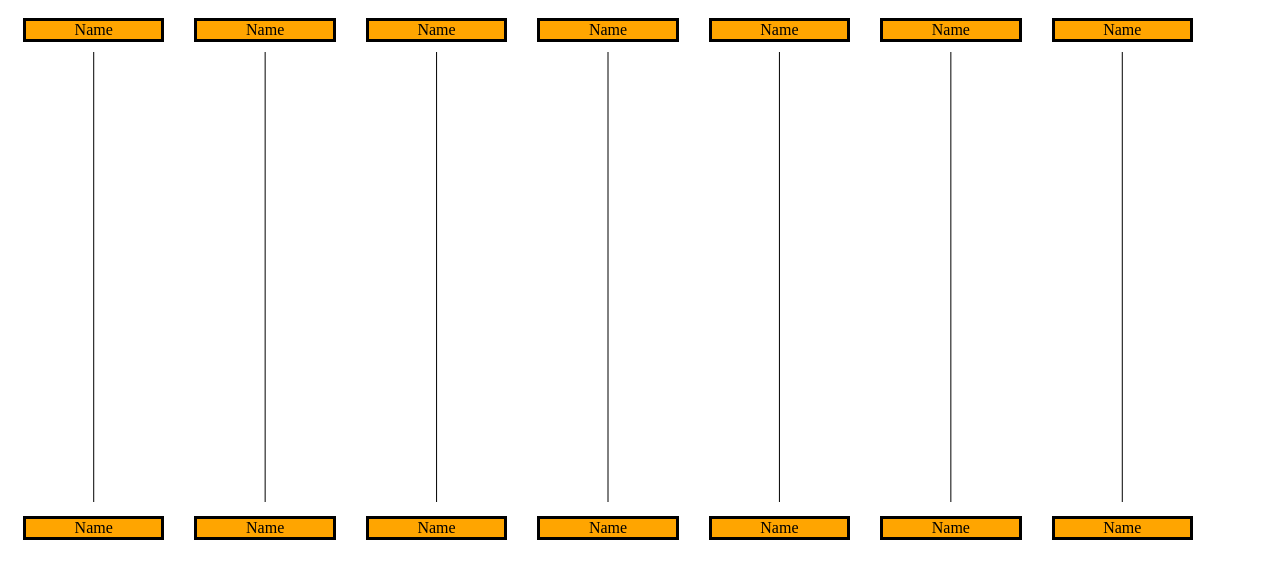
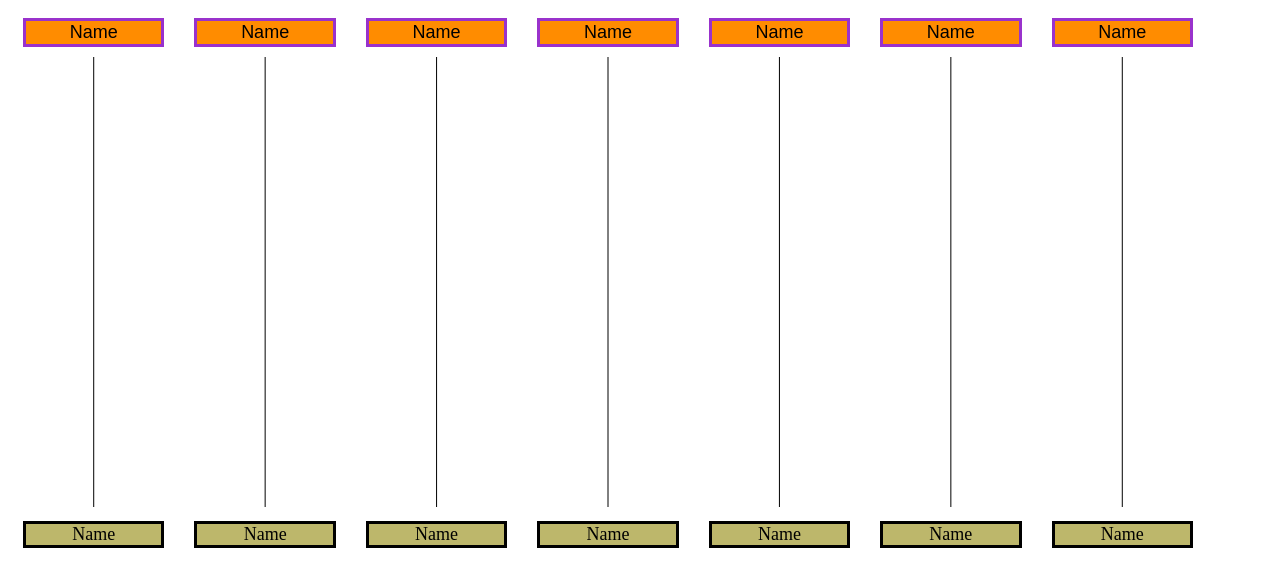
Before and after one commit to Wagomu056/amida, a PHP site: page / in a window 1280 px wide. Shown: the top 587 px of the page. Run offline with PHP 8.4, Linux system fonts and the light colour scheme.

Commit message:
Change top box to button

```diff
--- a/index.html
+++ b/index.html
@@ -8,13 +8,13 @@
 
 <body>
   <div class="contents">
-    <p class="item">Name</p>
-    <p class="item">Name</p>
-    <p class="item">Name</p>
-    <p class="item">Name</p>
-    <p class="item">Name</p>
-    <p class="item">Name</p>
-    <p class="item">Name</p>
+    <button class="item">Name</button>
+    <button class="item">Name</button>
+    <button class="item">Name</button>
+    <button class="item">Name</button>
+    <button class="item">Name</button>
+    <button class="item">Name</button>
+    <button class="item">Name</button>
   </div>
   <canvas width="1200" height="450" id="canvas" style="background: #fff;">
       canvas not supported.....
--- a/main.css
+++ b/main.css
@@ -8,7 +8,23 @@
 .item {
   flex: 1;
   text-align: center;
-  background-color: orange;
   border-style: solid;
+  border-width: 3px;
+  background-color: darkkhaki;
+  font-size: large;
   margin: 10px 15px;
 }
+
+button.item {
+  background-color: darkorange;
+  border-color: darkorchid;
+  cursor: pointer;
+}
+
+button.item:hover {
+  background-color: orange;
+}
+
+button.item:active {
+  border-style: inset;
+}
```
